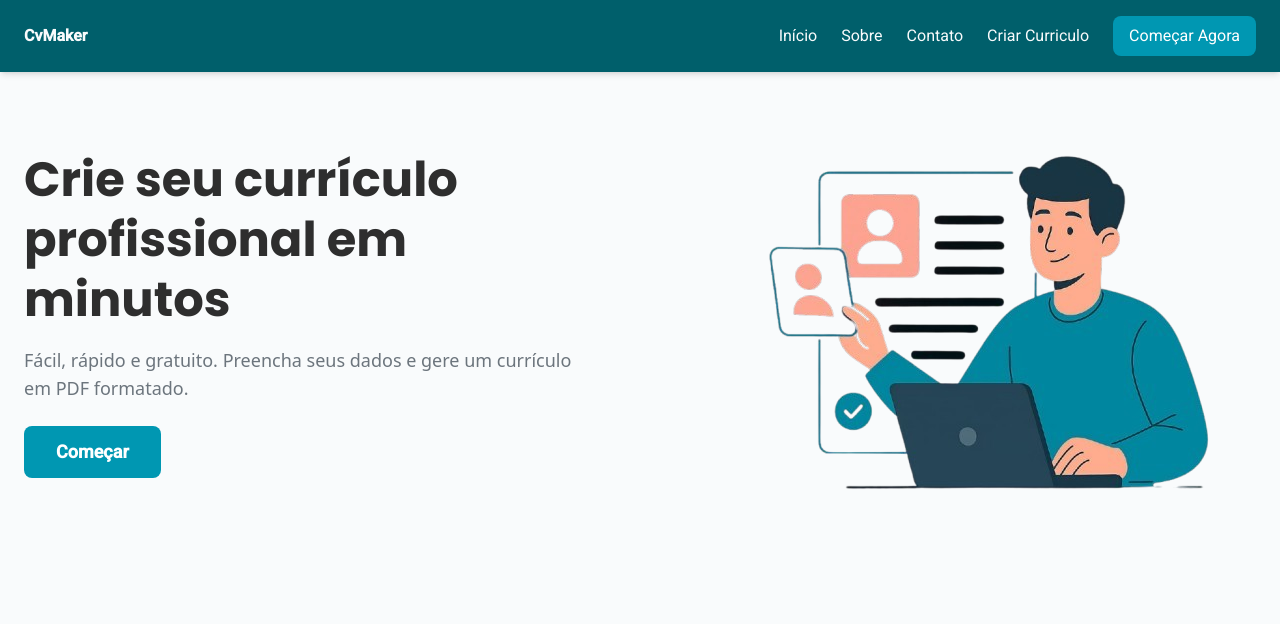
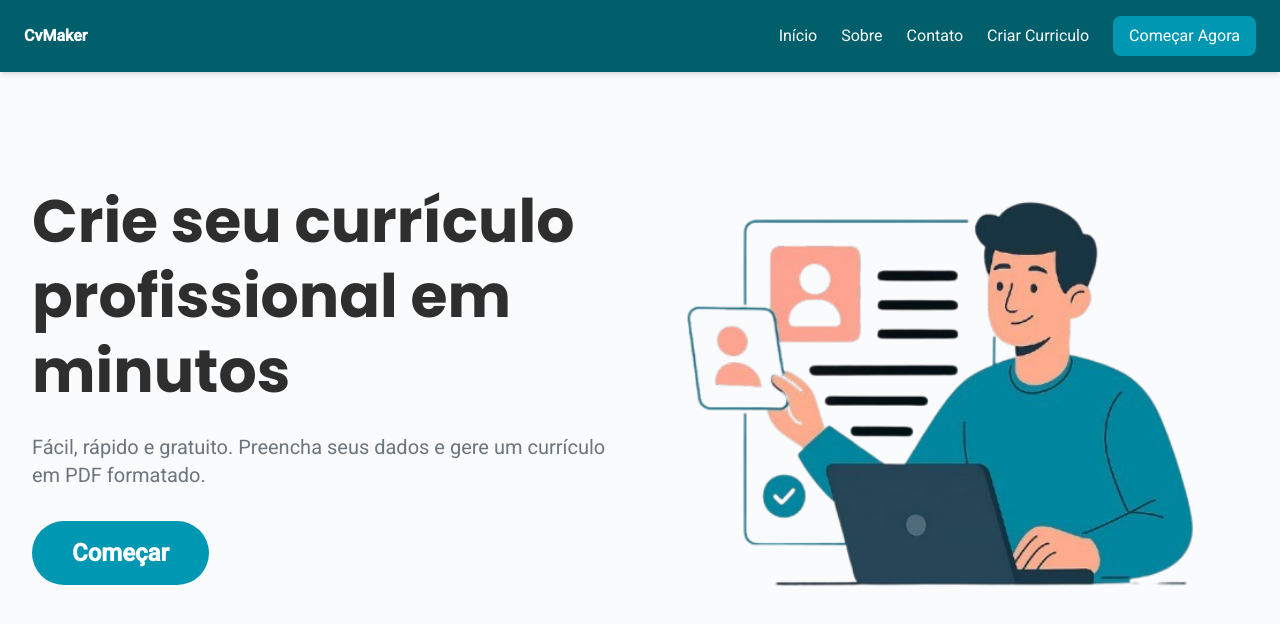
Before and after one commit to ArthurOliv2/cvmaker, a React (Vite) app: page / in a window 1280 px wide. Shown: the top 624 px of the page. Built offline with nearby package versions, Linux system fonts and the light colour scheme.

Commit message:
Acrescenta mudanças no tamanho da hero section

```diff
--- a/src/pages/Home.jsx
+++ b/src/pages/Home.jsx
@@ -1,24 +1,24 @@
-import Navbar from "../components/NavBar"
-import avatar_curriculo from "../assets/avatar_curriculo.png"
 import { Link } from "react-router-dom";
+import Navbar from "../components/NavBar";
+import avatar_curriculo from "../assets/avatar_curriculo.png";
 
 function Home() {
-    return(
+    return (
         <>
-            <Navbar/>
-            <section className="bg-[#F9FBFC] px-6 pt-16 pb-20 flex flex-col-reverse md:flex-row items-center justify-between gap-8 md:gap-16">
+            <Navbar />
+            <section className="bg-[#F9FBFC] px-8 py-24 flex flex-col-reverse md:flex-row items-center justify-between gap-16">
                 {/* Texto à esquerda */}
                 <div className="max-w-xl w-full md:w-1/2 text-left">
-                <h1 className="text-4xl md:text-5xl font-poppins font-bold text-[#2E2E2E] leading-tight mb-4">
+                    <h1 className="text-5xl md:text-6xl font-poppins font-extrabold text-[#2E2E2E] leading-tight mb-6">
                         Crie seu currículo <br className="hidden sm:block" />
                         profissional em minutos
                     </h1>
-                <p className="text-[#6C757D] text-base md:text-lg font-sans mb-6">
+                    <p className="text-[#6C757D] text-lg md:text-xl font-roboto mb-8">
                         Fácil, rápido e gratuito. Preencha seus dados e gere um currículo em PDF formatado.
                     </p>
                     <Link
                         to="/criar-curriculo"
-                    className="inline-block bg-[#0097B2] hover:bg-[#007A8C] text-white text-lg font-poppins font-semibold px-8 py-3 rounded-lg transition duration-200"
+                        className="inline-block bg-[#0097B2] hover:bg-[#007A8C] text-white text-xl md:text-2xl font-poppins font-semibold px-10 py-4 rounded-full transition duration-200"
                     >
                         Começar
                     </Link>
@@ -29,7 +29,7 @@ function Home() {
                     <img
                         src={avatar_curriculo}
                         alt="Ilustração de currículo"
-                    className="w-[300px] sm:w-[400px] md:w-[450px] lg:w-[500px] object-contain"
+                        className="w-[320px] sm:w-[400px] md:w-[500px] lg:w-[540px] xl:w-[600px] object-contain"
                     />
                 </div>
             </section>
@@ -37,5 +37,4 @@ function Home() {
     );
 }
 
-
 export default Home;
```
Lines whose indentation alone changed are shown as unchanged.
